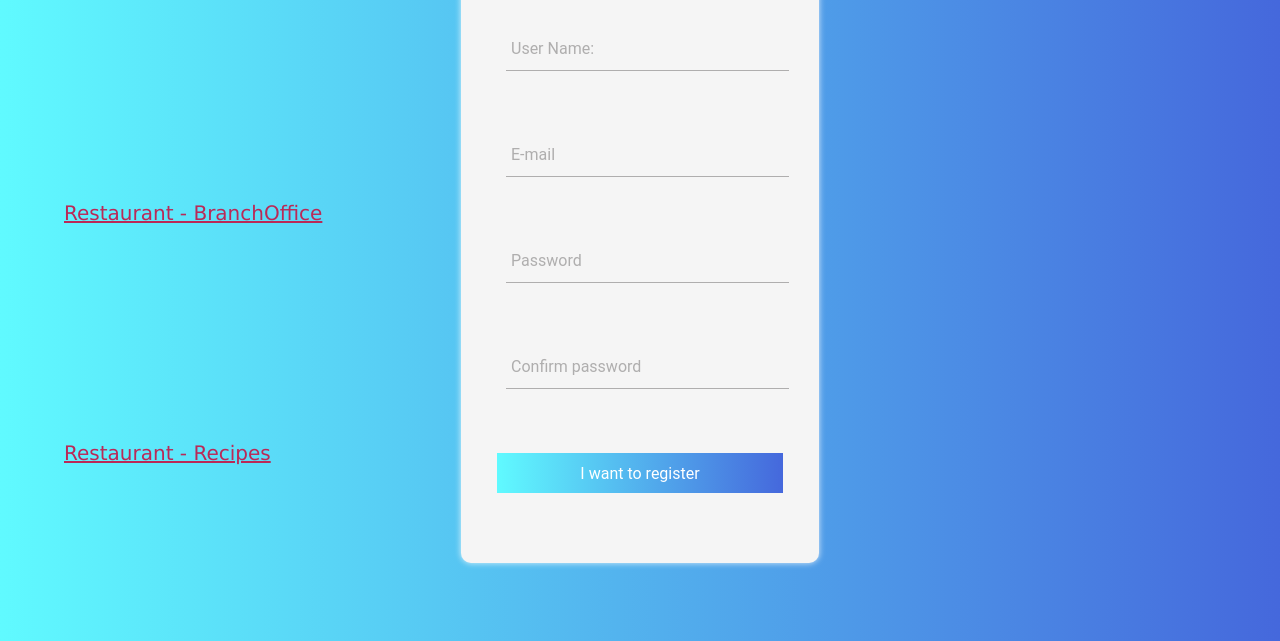
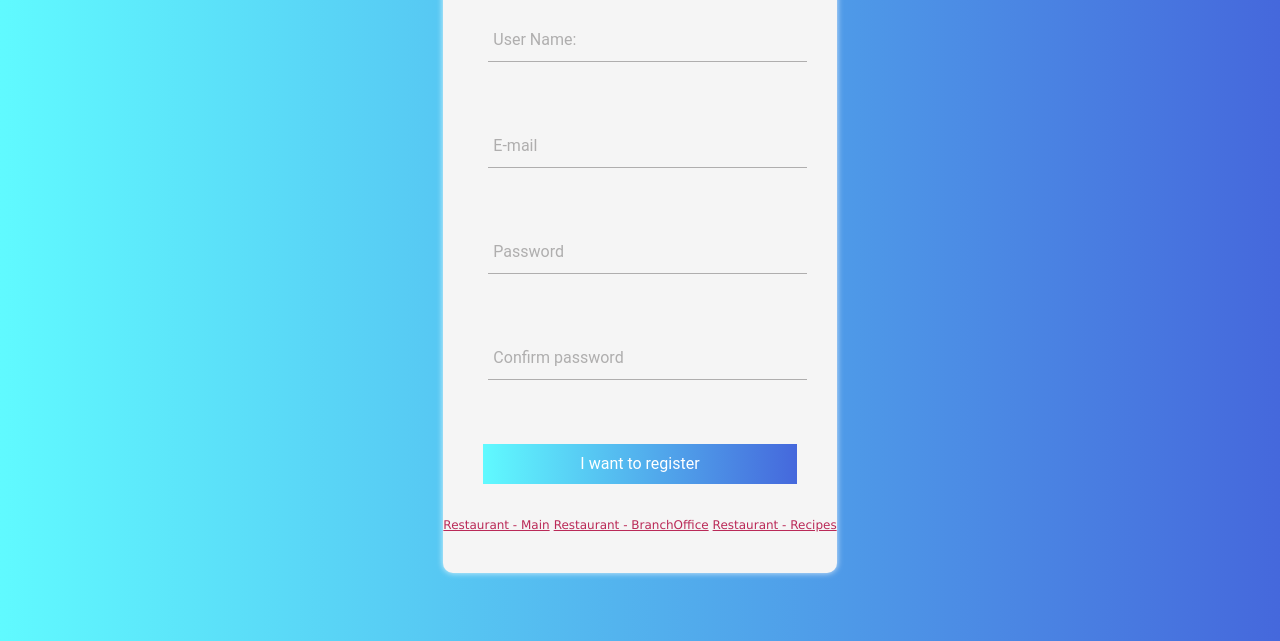
Before and after one commit to Johan97/Universidad, a plain HTML site: page HTML/CreateAccount.html in a window 1280 px wide. Shown: the part 159-800 px from the top of the page. Drawn offline with Linux system fonts and the light colour scheme.

Commit message:
Update CreateAccount.css

```diff
--- a/CSS/CreateAccount.css
+++ b/CSS/CreateAccount.css
@@ -136,26 +136,21 @@ input:focus~.line::before{
 .amain{
     font-family: 'Lucida Sans', 'Lucida Sans Regular', 'Lucida Grande', 'Lucida Sans Unicode', Geneva, Verdana, serif;
     color: #BA2957;
-    font-size: 20px;
-    position: absolute;
-    top: 15%;
-    left: 5%;
+    font-size: 12px;
+    position: relative;
 }
 
 .abranchoffice{
     font-family: 'Lucida Sans', 'Lucida Sans Regular', 'Lucida Grande', 'Lucida Sans Unicode', Geneva, Verdana, serif;
     color: #BA2957;
-    font-size: 20px;
-    position: absolute;
-    top: 45%;
-    left: 5%;
+    font-size: 12px;
+    position: relative;
+
 }
 
 .arecipes{
     font-family: 'Lucida Sans', 'Lucida Sans Regular', 'Lucida Grande', 'Lucida Sans Unicode', Geneva, Verdana, serif;
     color: #BA2957;
-    font-size: 20px;
-    position: absolute;
-    top: 75%;
-    left: 5%;
+    font-size: 12px;
+    position: relative;
 }
```
